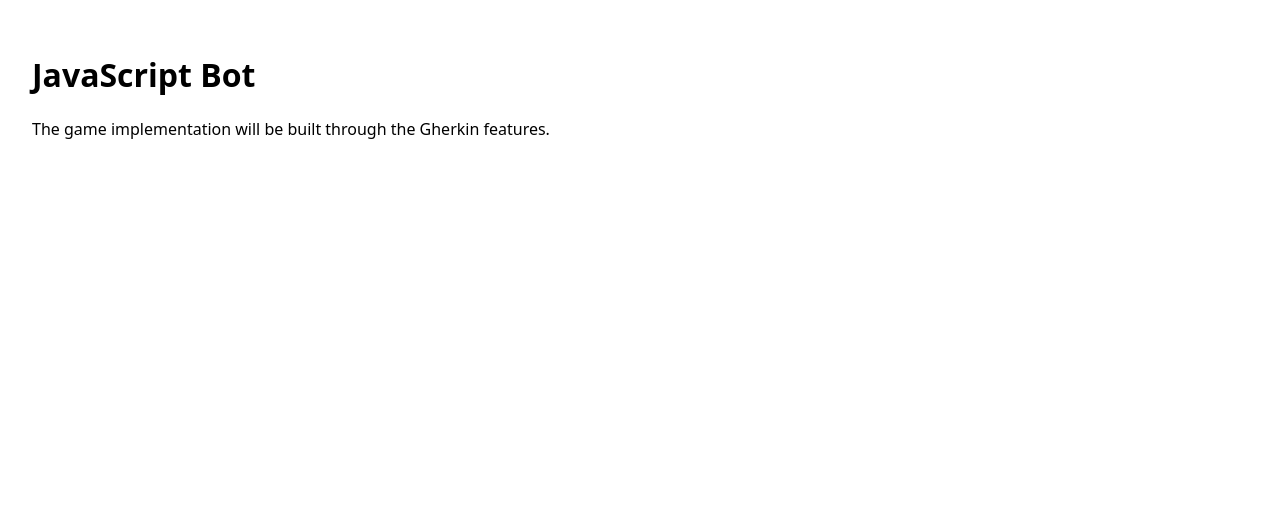
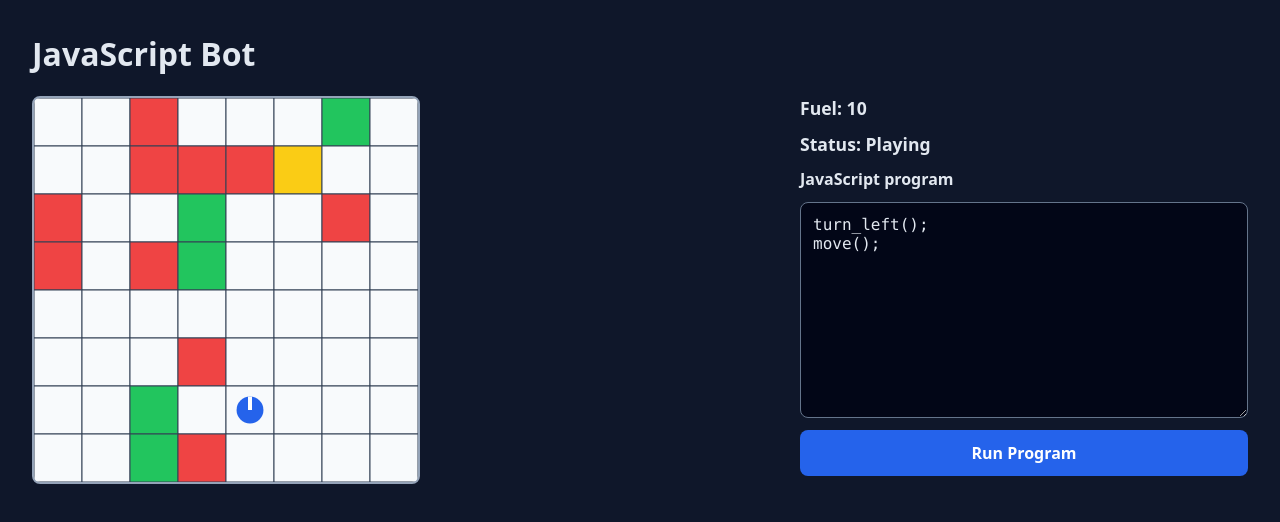
Before and after one commit to 4n41yz3r/bot-game, a website built with Vite: page index.html in a window 1280 px wide. Built offline with nearby package versions, Linux system fonts and the light colour scheme.

Commit message:
Implement browser UI (phase 7).

```diff
--- a/src/main.ts
+++ b/src/main.ts
@@ -1,10 +1,8 @@
 import "./styles.css";
+import { mountGame } from "./ui/controls";
 
 const app = document.querySelector<HTMLElement>("#app");
 
 if (app) {
-  app.innerHTML = `
-    <h1>JavaScript Bot</h1>
-    <p>The game implementation will be built through the Gherkin features.</p>
-  `;
+  mountGame(app);
 }
--- a/src/styles.css
+++ b/src/styles.css
@@ -9,6 +9,8 @@
 }
 
 body {
+  background: #0f172a;
+  color: #e2e8f0;
   margin: 0;
   min-height: 100vh;
 }
@@ -16,3 +18,65 @@ body {
 main {
   padding: 2rem;
 }
+
+h1 {
+  margin-top: 0;
+}
+
+.game-layout {
+  align-items: start;
+  display: grid;
+  gap: 2rem;
+  grid-template-columns: auto minmax(18rem, 28rem);
+}
+
+canvas {
+  background: #f8fafc;
+  border: 2px solid #94a3b8;
+  border-radius: 0.5rem;
+}
+
+.control-panel {
+  display: grid;
+  gap: 0.75rem;
+}
+
+.control-panel p {
+  font-size: 1.1rem;
+  font-weight: 700;
+  margin: 0;
+}
+
+label {
+  font-weight: 700;
+}
+
+textarea {
+  background: #020617;
+  border: 1px solid #64748b;
+  border-radius: 0.5rem;
+  color: #e2e8f0;
+  font: 1rem Consolas, "Courier New", monospace;
+  padding: 0.75rem;
+}
+
+button {
+  background: #2563eb;
+  border: 0;
+  border-radius: 0.5rem;
+  color: white;
+  cursor: pointer;
+  font: inherit;
+  font-weight: 700;
+  padding: 0.75rem 1rem;
+}
+
+button:hover {
+  background: #1d4ed8;
+}
+
+@media (max-width: 760px) {
+  .game-layout {
+    grid-template-columns: 1fr;
+  }
+}
--- /dev/null
+++ b/src/ui/canvasRenderer.ts
@@ -0,0 +1,103 @@
+import type { Direction, GameState, MapSquare } from "../game/types";
+
+const CELL_SIZE = 48;
+const GRID_COLOR = "#334155";
+const EMPTY_COLOR = "#f8fafc";
+const HAZARD_COLOR = "#ef4444";
+const POWER_UP_COLOR = "#22c55e";
+const COLLECTED_POWER_UP_COLOR = "#bbf7d0";
+const GOAL_COLOR = "#facc15";
+const BOT_COLOR = "#2563eb";
+
+export function createGameCanvas(): HTMLCanvasElement {
+  const canvas = document.createElement("canvas");
+
+  canvas.width = CELL_SIZE * 8;
+  canvas.height = CELL_SIZE * 8;
+  canvas.dataset.testid = "game-map";
+  canvas.setAttribute("aria-label", "Game map");
+
+  return canvas;
+}
+
+export function renderGame(canvas: HTMLCanvasElement, game: GameState): void {
+  const context = canvas.getContext("2d");
+
+  if (!context) {
+    return;
+  }
+
+  context.clearRect(0, 0, canvas.width, canvas.height);
+
+  game.squares.forEach((row, y) => {
+    row.forEach((square, x) => {
+      renderSquare(context, square, x, y);
+    });
+  });
+
+  renderBot(context, game.bot.position.x, game.bot.position.y, game.bot.direction);
+}
+
+function renderSquare(
+  context: CanvasRenderingContext2D,
+  square: MapSquare,
+  x: number,
+  y: number
+): void {
+  context.fillStyle = squareColor(square);
+  context.fillRect(x * CELL_SIZE, y * CELL_SIZE, CELL_SIZE, CELL_SIZE);
+  context.strokeStyle = GRID_COLOR;
+  context.lineWidth = 1;
+  context.strokeRect(x * CELL_SIZE, y * CELL_SIZE, CELL_SIZE, CELL_SIZE);
+}
+
+function squareColor(square: MapSquare): string {
+  if (square.type === "hazard") {
+    return HAZARD_COLOR;
+  }
+
+  if (square.type === "power-up") {
+    return square.collected ? COLLECTED_POWER_UP_COLOR : POWER_UP_COLOR;
+  }
+
+  if (square.type === "goal") {
+    return GOAL_COLOR;
+  }
+
+  return EMPTY_COLOR;
+}
+
+function renderBot(
+  context: CanvasRenderingContext2D,
+  x: number,
+  y: number,
+  direction: Direction
+): void {
+  const centerX = x * CELL_SIZE + CELL_SIZE / 2;
+  const centerY = y * CELL_SIZE + CELL_SIZE / 2;
+
+  context.fillStyle = BOT_COLOR;
+  context.beginPath();
+  context.arc(centerX, centerY, CELL_SIZE * 0.28, 0, Math.PI * 2);
+  context.fill();
+
+  const pointer = directionPointer(direction);
+
+  context.strokeStyle = "#ffffff";
+  context.lineWidth = 4;
+  context.beginPath();
+  context.moveTo(centerX, centerY);
+  context.lineTo(centerX + pointer.x * CELL_SIZE * 0.28, centerY + pointer.y * CELL_SIZE * 0.28);
+  context.stroke();
+}
+
+function directionPointer(direction: Direction): { x: number; y: number } {
+  const pointers: Record<Direction, { x: number; y: number }> = {
+    north: { x: 0, y: -1 },
+    east: { x: 1, y: 0 },
+    south: { x: 0, y: 1 },
+    west: { x: -1, y: 0 }
+  };
+
+  return pointers[direction];
+}
--- /dev/null
+++ b/src/ui/controls.ts
@@ -0,0 +1,93 @@
+import { createGame, runProgram } from "../game/engine";
+import type { GameState, MapSquare, Position } from "../game/types";
+import { createGameCanvas, renderGame } from "./canvasRenderer";
+
+declare global {
+  interface Window {
+    javascriptBotGame: {
+      setGameState(gameState: GameState): void;
+      setSquare(position: Position, square: MapSquare): void;
+    };
+  }
+}
+
+export function mountGame(root: HTMLElement): void {
+  let game = createGame();
+
+  const heading = document.createElement("h1");
+  heading.textContent = "JavaScript Bot";
+
+  const layout = document.createElement("section");
+  layout.className = "game-layout";
+
+  const canvas = createGameCanvas();
+
+  const panel = document.createElement("section");
+  panel.className = "control-panel";
+
+  const fuel = document.createElement("p");
+  fuel.dataset.testid = "fuel";
+
+  const status = document.createElement("p");
+  status.dataset.testid = "status";
+  status.setAttribute("aria-live", "polite");
+
+  const label = document.createElement("label");
+  label.htmlFor = "player-code";
+  label.textContent = "JavaScript program";
+
+  const editor = document.createElement("textarea");
+  editor.id = "player-code";
+  editor.rows = 10;
+  editor.spellcheck = false;
+  editor.value = "turn_left();\nmove();";
+
+  const runButton = document.createElement("button");
+  runButton.type = "button";
+  runButton.textContent = "Run Program";
+
+  runButton.addEventListener("click", () => {
+    game = runProgram(game, editor.value).state;
+    update();
+  });
+
+  panel.append(fuel, status, label, editor, runButton);
+  layout.append(canvas, panel);
+  root.replaceChildren(heading, layout);
+
+  window.javascriptBotGame = {
+    setGameState(gameState: GameState) {
+      game = structuredClone(gameState);
+      update();
+    },
+    setSquare(position: Position, square: MapSquare) {
+      game = {
+        ...game,
+        squares: game.squares.map((row, y) =>
+          row.map((currentSquare, x) =>
+            x === position.x && y === position.y ? square : currentSquare
+          )
+        )
+      };
+      update();
+    }
+  };
+
+  update();
+
+  function update(): void {
+    renderGame(canvas, game);
+    fuel.textContent = `Fuel: ${game.bot.fuel}`;
+    status.textContent = `Status: ${statusText(game.status)}`;
+  }
+}
+
+function statusText(status: GameState["status"]): string {
+  const labels: Record<GameState["status"], string> = {
+    playing: "Playing",
+    won: "Won",
+    lost: "Lost"
+  };
+
+  return labels[status];
+}
```
Also changed, not shown: tests/e2e/game-ui.spec.ts (added, +69 -0 lines).
